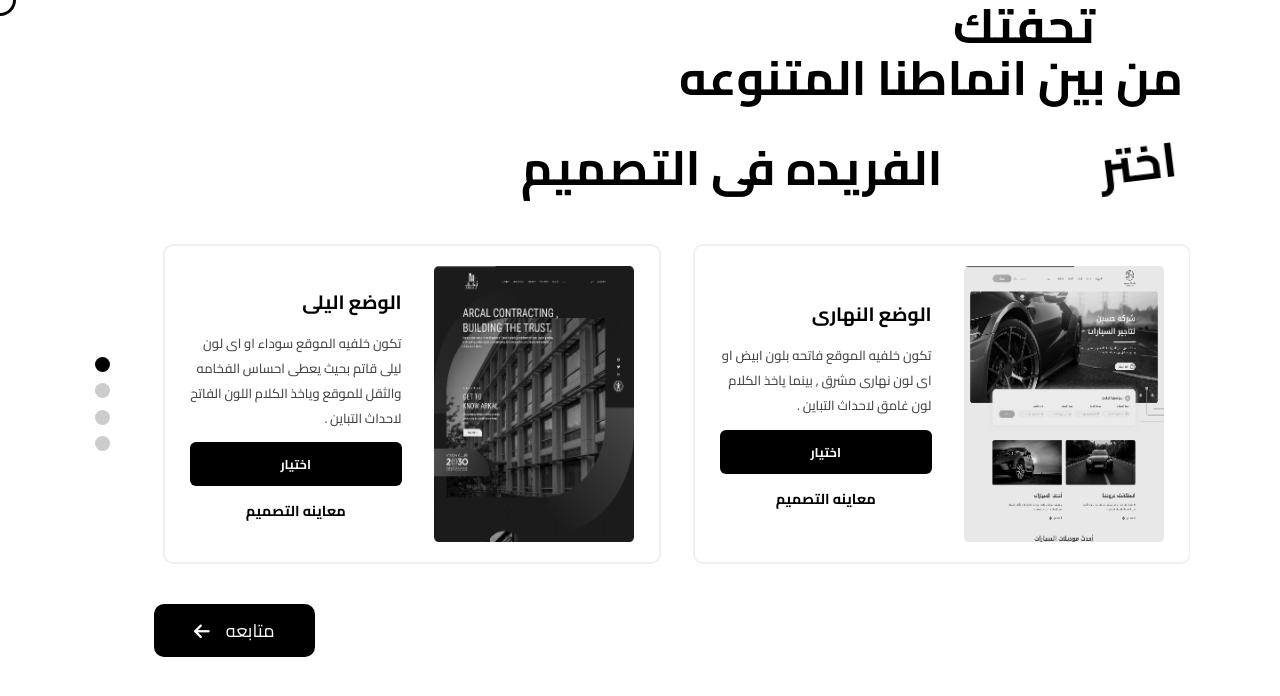
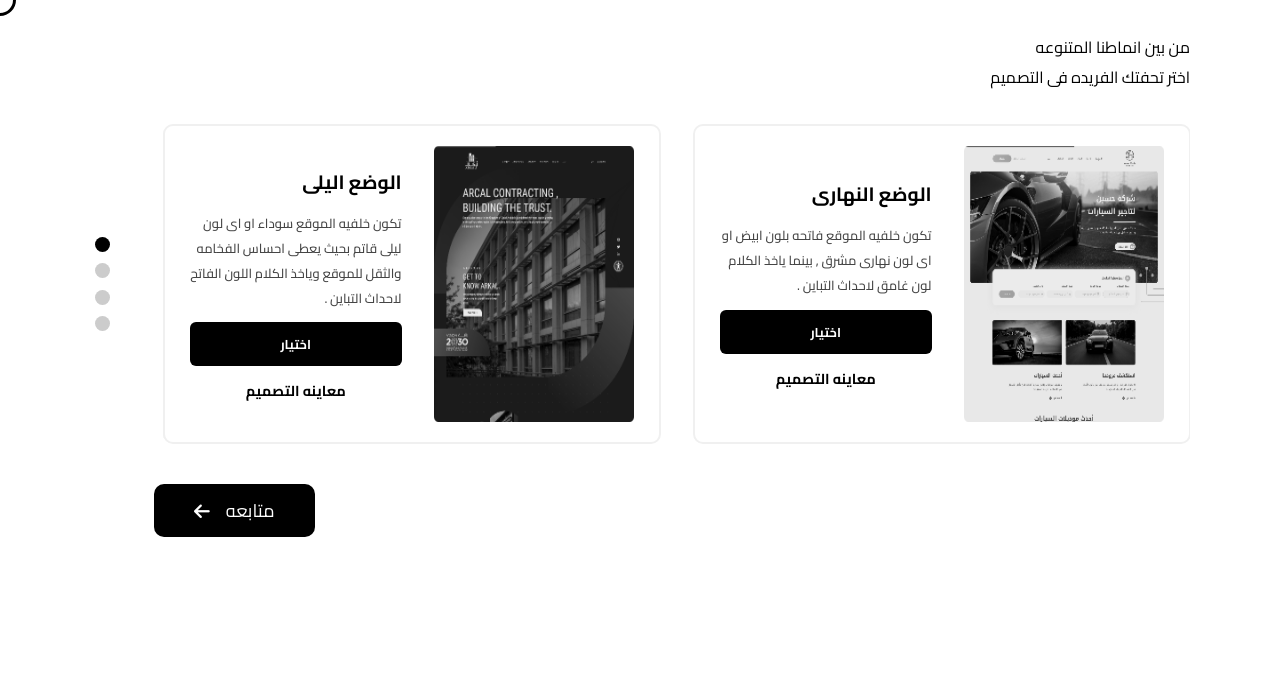
Before and after one commit to abderahman-said/form-validation-js, a plain HTML site: page index.html in a window 1280 px wide. Drawn offline with Linux system fonts and the light colour scheme.

Commit message:
Update index.html

```diff
--- a/index.html
+++ b/index.html
@@ -13,16 +13,8 @@
 <!-- start home -->
 <section class="home" >
   <div class="word">
-    <span>من</span>
-    <span>بين</span>
-    <span>انماطنا</span>
-    <span>المتنوعه</span>
-    <br>
-    <span>اختر</span>
-    <span>تحفتك</span>
-    <span>الفريده</span>
-    <span>فى</span>
-    <span>التصميم</span>
+      من بين انماطنا المتنوعه  <br> اختر تحفتك الفريده فى التصميم
+
   </div>
 <div class="home_flex_dot_card">
 
```
